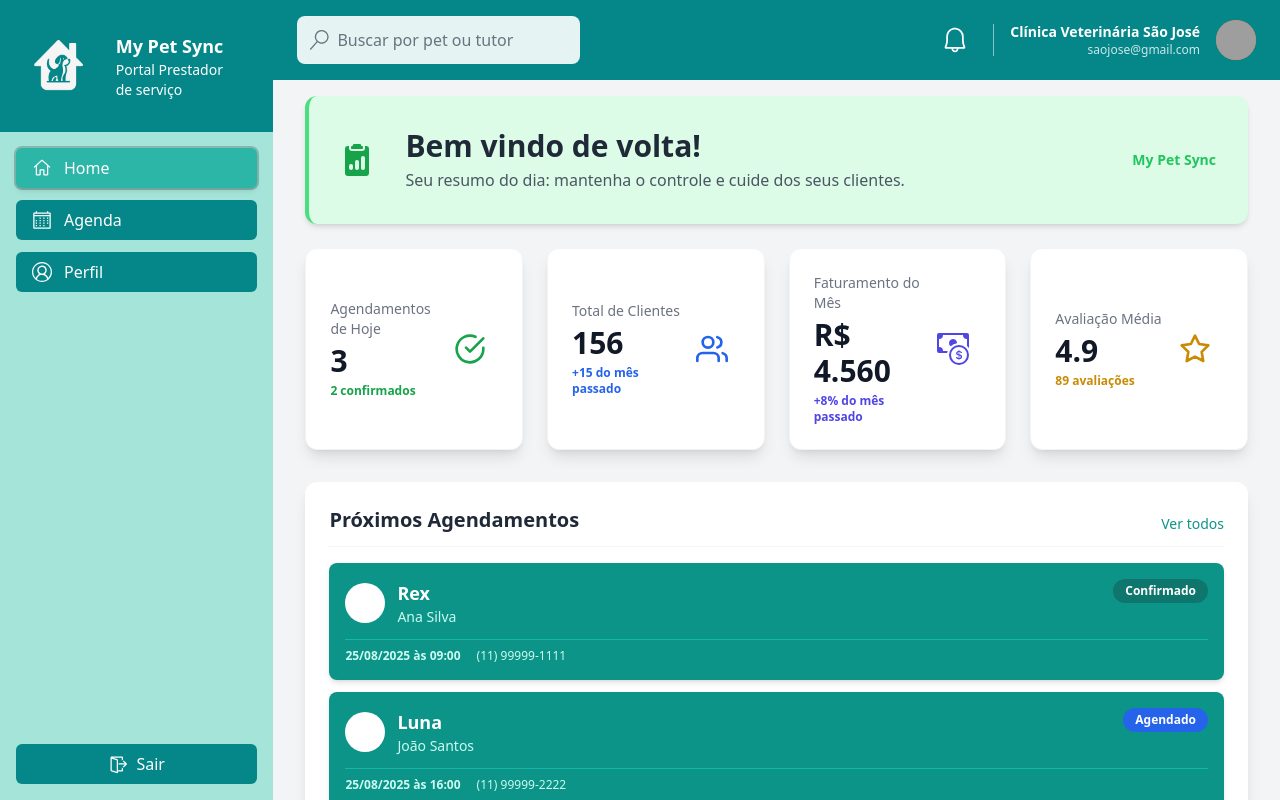
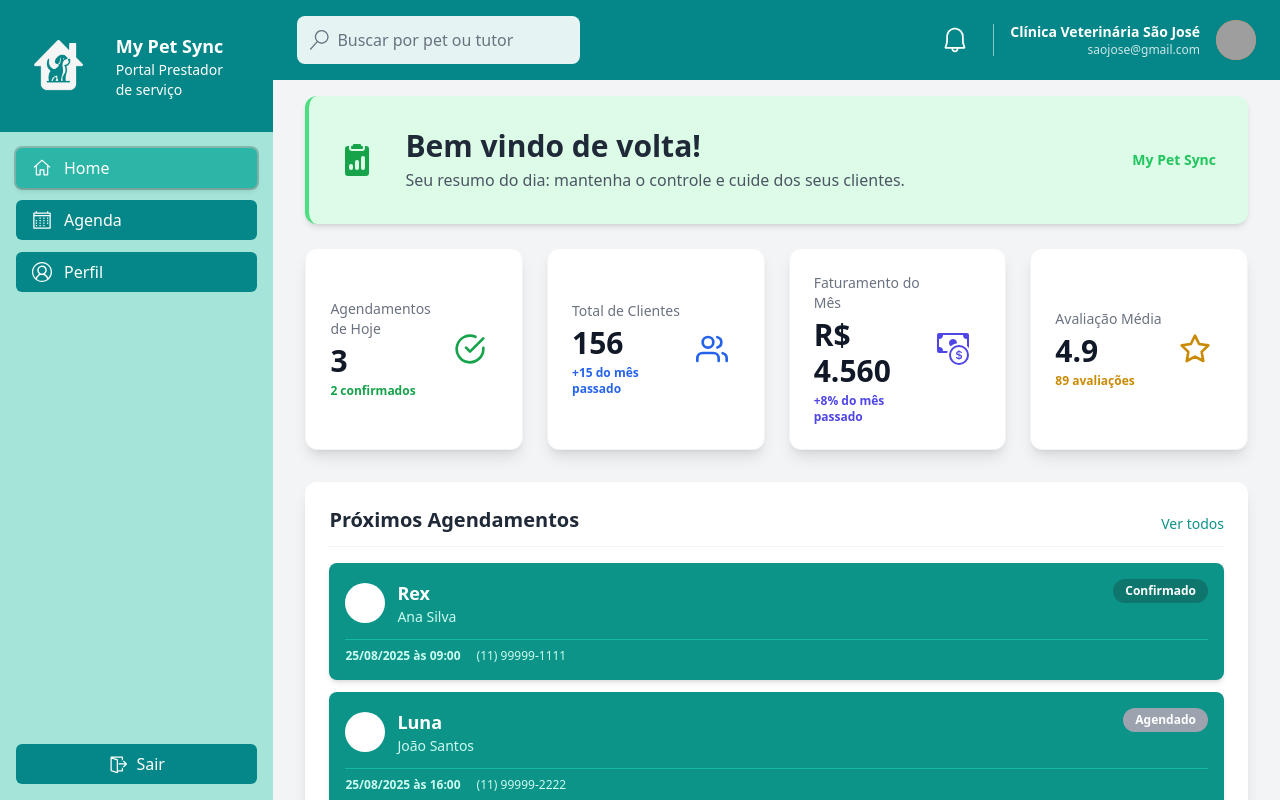
Before and after one commit to GustavoZanardi15/MyPetSync-FrontEnd, a React (Vite) app in the folder FrontEndWeb/: page /homePage in a window 1280 px wide. Shown: the top 800 px of the page. Built offline with nearby package versions, Linux system fonts and the light colour scheme; grey boxes are pictures that could not be loaded.

Commit message:
feat(frontend):  ajusta cor de status Agendado

```diff
--- a/FrontEndWeb/src/components/home/AppointmentItem.jsx
+++ b/FrontEndWeb/src/components/home/AppointmentItem.jsx
@@ -4,7 +4,7 @@ const AppointmentItem = ({ petName, tutorName, date, time, phone, status }) => {
       case "Confirmado":
         return "bg-teal-700 hover:bg-teal-600";
       case "Agendado":
-        return "bg-blue-600 hover:bg-blue-500";
+        return "bg-gray-400 hover:bg-gray-300";
       case "Pendente":
         return "bg-yellow-600 hover:bg-yellow-500";
       default:
```
